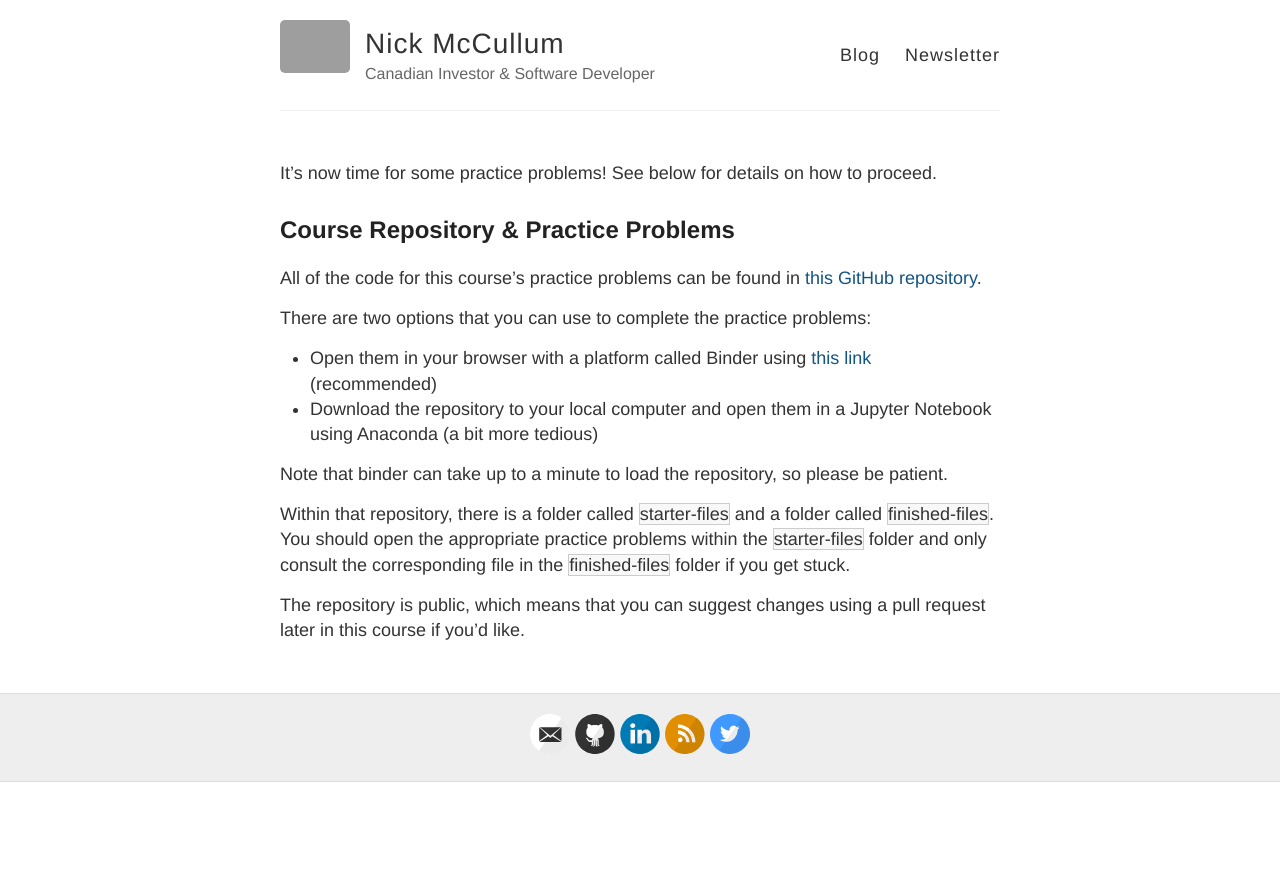
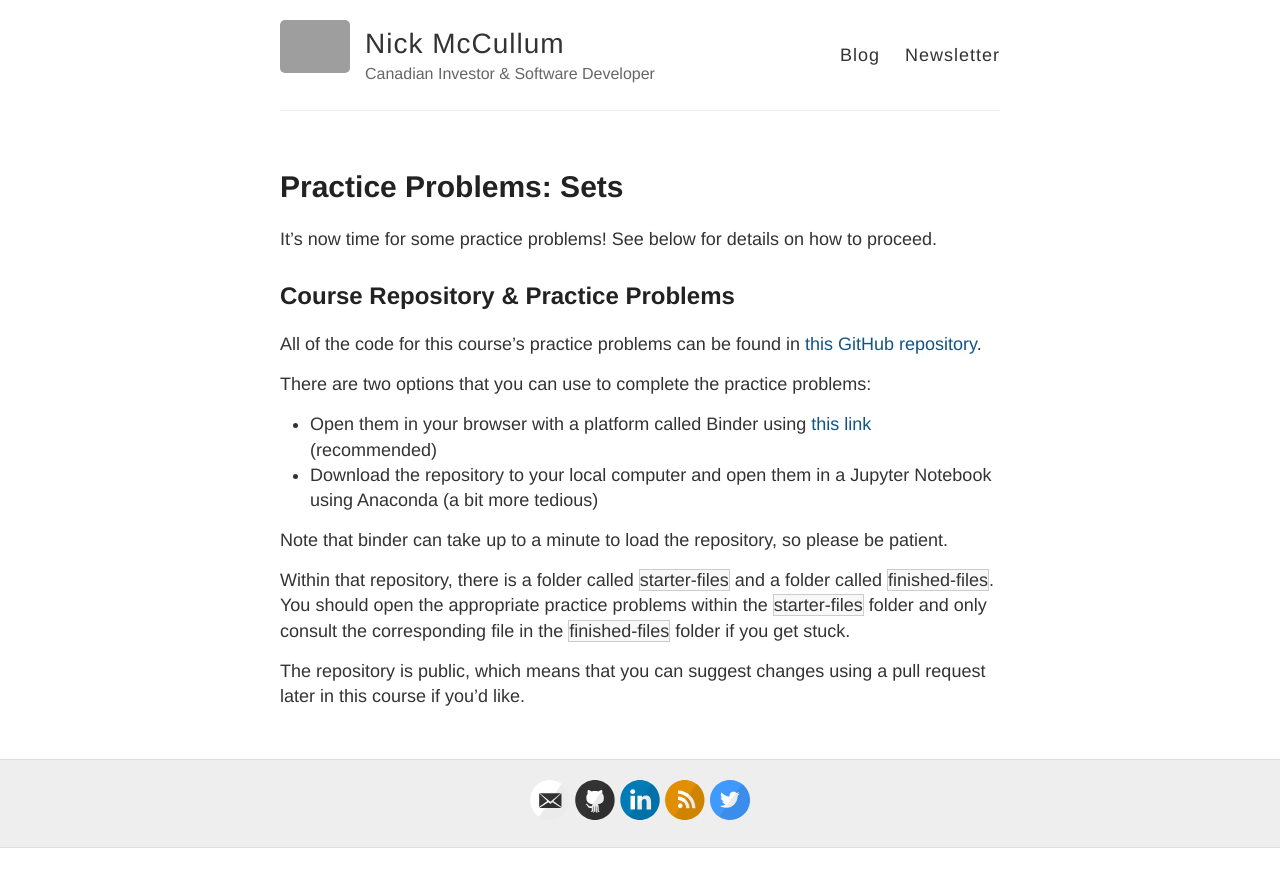
Before and after one commit to rosyberti/website, a Jekyll site: the page built from python-course/sets-practice-problems.md, in a window 1280 px wide. Shown: the top 887 px of the page. Built offline with Jekyll 4.4.1, drawn with Linux system fonts in a browser that asks for light colours; our own code applies the rules of GitHub Pages for plain Markdown files; grey boxes are pictures that could not be loaded.

Commit message:
fixed title

```diff
--- a/python-course/sets-practice-problems.md
+++ b/python-course/sets-practice-problems.md
@@ -1,6 +1,6 @@
 ---
 layout: page
-title: Practice Problems: Sets
+title: 'Practice Problems: Sets'
 ---
 
 It's now time for some practice problems! See below for details on how to proceed.
```
